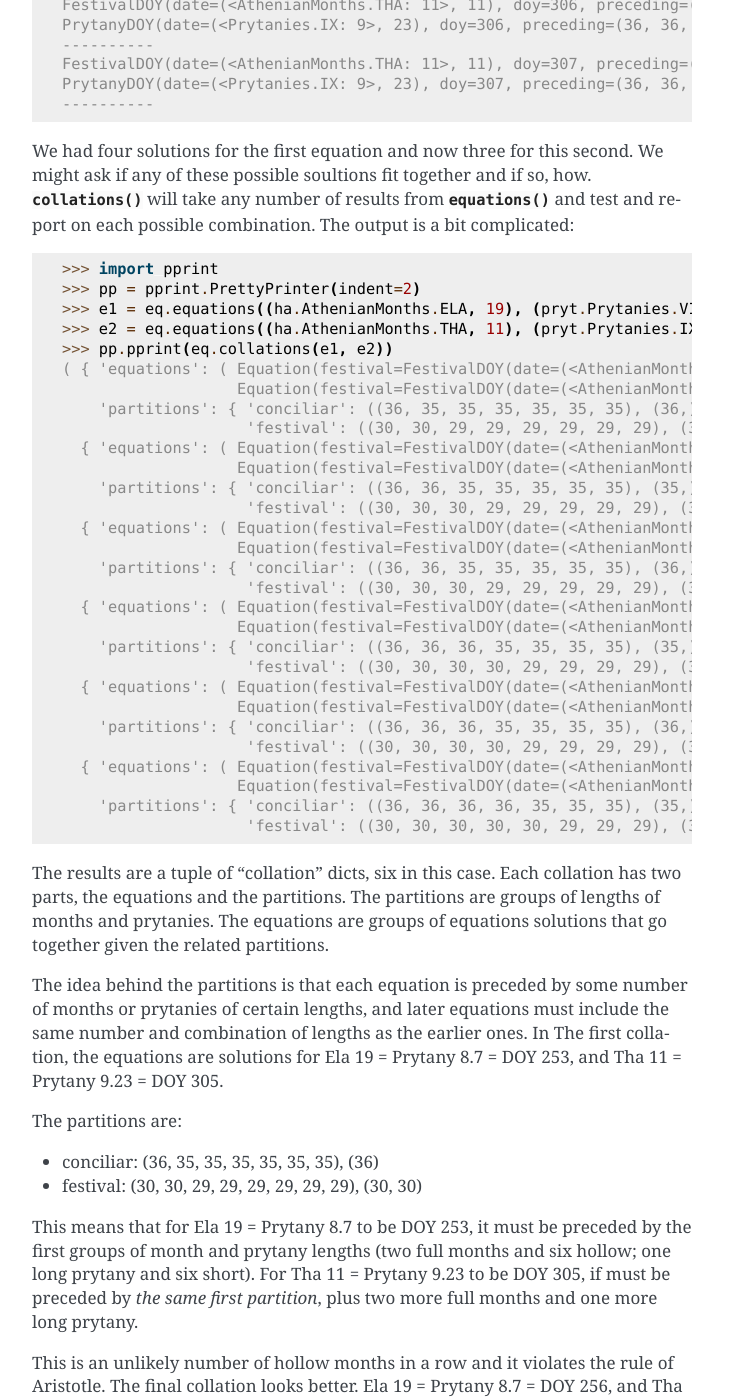
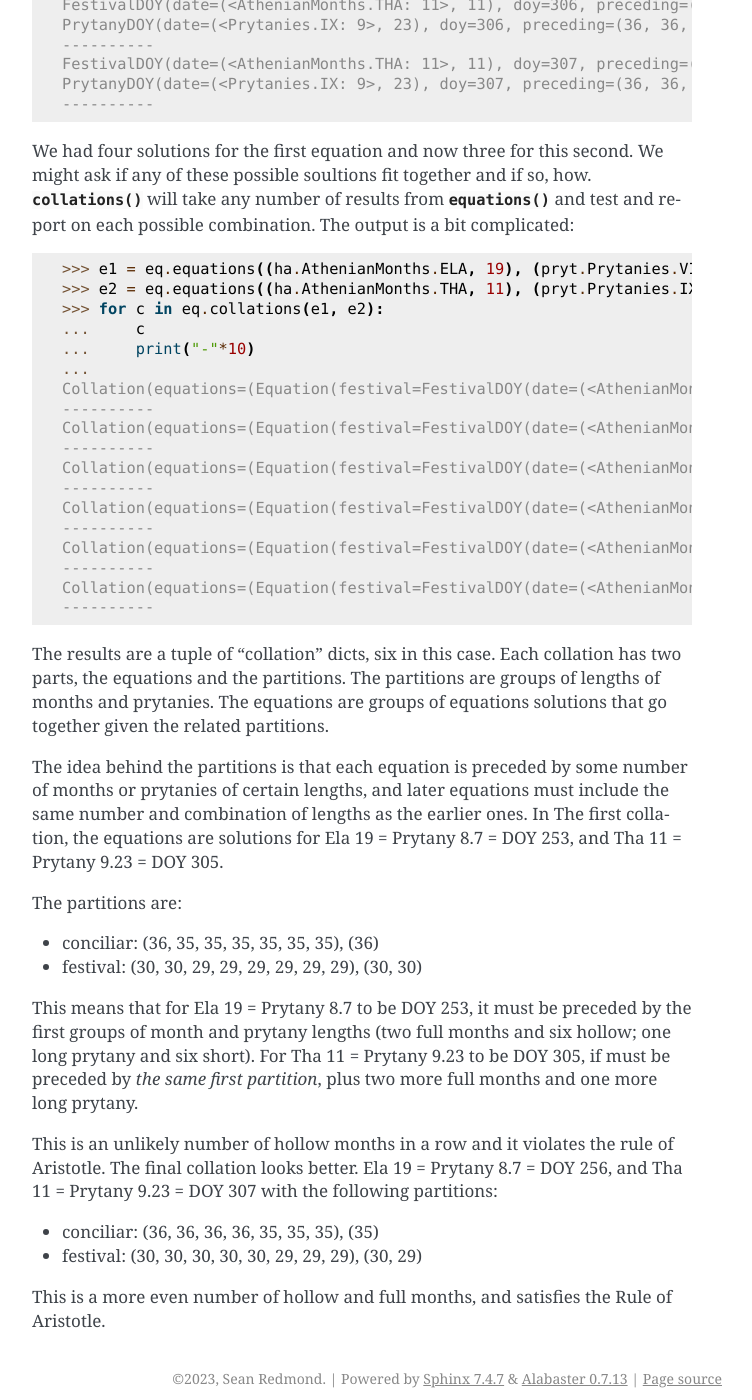
Before and after one commit to seanredmond/heniautos, a Sphinx documentation site: the page built from docs/equations.rst, in a window 1280 px wide and 1400 px high, scrolled down 4884 px. Shown: the whole window, without its empty margins (388-1140 px from the left). Built offline with Sphinx 7.4.7, drawn with Linux system fonts in a browser that asks for light colours; pages that are not in the unit, such as notebooks, are missing from menus; cross-references to code outside the pages are shown as plain code; some of the changed text lies outside the part shown.

Commit message:
Make namedtuples for partitions and collations

```diff
--- a/docs/equations.rst
+++ b/docs/equations.rst
@@ -135,7 +135,7 @@ containing the month constant and date, a tuple (or list) with the
 prytany constant and date, and the prytany type:
 
 >>> eq.equations((ha.AthenianMonths.MET, 9), (pryt.Prytanies.I, 39), pryt.prytany_type(-332))
-(Equation(festival=FestivalDOY(date=(<AthenianMonths.MET: 2>, 9), doy=39, preceding=(30,), intercalation=False), prytany=PrytanyDOY(date=(<Prytanies.I: 1>, 39), doy=39, preceding=(), intercalation=True)),)
+(Equation(festival=FestivalDOY(date=(<AthenianMonths.MET: 2>, 9), doy=39, preceding=(30,), intercalation=False), conciliar=PrytanyDOY(date=(<Prytanies.I: 1>, 39), doy=39, preceding=(), intercalation=True)),)
 
 
 The return value is a tuple of solutions. Each solution is a tuple
@@ -153,7 +153,7 @@ inscriptions from the year 332/331: `IG II³,1 344
 
 >>> for e in eq.equations((ha.AthenianMonths.ELA, 19), (pryt.Prytanies.VIII, 7), pryt.prytany_type(-331)):
 ...     e.festival
-...     e.prytany
+...     e.conciliar
 ...     print("-"*10)
 ...
 FestivalDOY(date=(<AthenianMonths.ELA: 9>, 19), doy=253, preceding=(30, 30, 29, 29, 29, 29, 29, 29), intercalation=False)
@@ -244,35 +244,24 @@ and if so, how. :py:func:`collations` will take any number of results
 from :py:func:`equations` and test and report on each possible
 combination. The output is a bit complicated:
 
->>> import pprint
->>> pp = pprint.PrettyPrinter(indent=2)
 >>> e1 = eq.equations((ha.AthenianMonths.ELA, 19), (pryt.Prytanies.VIII, 7), pryt.prytany_type(-331))
 >>> e2 = eq.equations((ha.AthenianMonths.THA, 11), (pryt.Prytanies.IX, 23), pryt.prytany_type(-331))
->>> pp.pprint(eq.collations(e1, e2))
-( { 'equations': ( Equation(festival=FestivalDOY(date=(<AthenianMonths.ELA: 9>, 19), doy=253, preceding=(30, 30, 29, 29, 29, 29, 29, 29), intercalation=False), prytany=PrytanyDOY(date=(<Prytanies.VIII: 8>, 7), doy=253, preceding=(36, 35, 35, 35, 35, 35, 35), intercalation=False)),
-                   Equation(festival=FestivalDOY(date=(<AthenianMonths.THA: 11>, 11), doy=305, preceding=(30, 30, 30, 30, 29, 29, 29, 29, 29, 29), intercalation=False), prytany=PrytanyDOY(date=(<Prytanies.IX: 9>, 23), doy=305, preceding=(36, 36, 35, 35, 35, 35, 35, 35), intercalation=False))),
-    'partitions': { 'conciliar': ((36, 35, 35, 35, 35, 35, 35), (36,)),
-                    'festival': ((30, 30, 29, 29, 29, 29, 29, 29), (30, 30))}},
-  { 'equations': ( Equation(festival=FestivalDOY(date=(<AthenianMonths.ELA: 9>, 19), doy=254, preceding=(30, 30, 30, 29, 29, 29, 29, 29), intercalation=False), prytany=PrytanyDOY(date=(<Prytanies.VIII: 8>, 7), doy=254, preceding=(36, 36, 35, 35, 35, 35, 35), intercalation=False)),
-                   Equation(festival=FestivalDOY(date=(<AthenianMonths.THA: 11>, 11), doy=305, preceding=(30, 30, 30, 30, 29, 29, 29, 29, 29, 29), intercalation=False), prytany=PrytanyDOY(date=(<Prytanies.IX: 9>, 23), doy=305, preceding=(36, 36, 35, 35, 35, 35, 35, 35), intercalation=False))),
-    'partitions': { 'conciliar': ((36, 36, 35, 35, 35, 35, 35), (35,)),
-                    'festival': ((30, 30, 30, 29, 29, 29, 29, 29), (30, 29))}},
-  { 'equations': ( Equation(festival=FestivalDOY(date=(<AthenianMonths.ELA: 9>, 19), doy=254, preceding=(30, 30, 30, 29, 29, 29, 29, 29), intercalation=False), prytany=PrytanyDOY(date=(<Prytanies.VIII: 8>, 7), doy=254, preceding=(36, 36, 35, 35, 35, 35, 35), intercalation=False)),
-                   Equation(festival=FestivalDOY(date=(<AthenianMonths.THA: 11>, 11), doy=306, preceding=(30, 30, 30, 30, 30, 29, 29, 29, 29, 29), intercalation=False), prytany=PrytanyDOY(date=(<Prytanies.IX: 9>, 23), doy=306, preceding=(36, 36, 36, 35, 35, 35, 35, 35), intercalation=False))),
-    'partitions': { 'conciliar': ((36, 36, 35, 35, 35, 35, 35), (36,)),
-                    'festival': ((30, 30, 30, 29, 29, 29, 29, 29), (30, 30))}},
-  { 'equations': ( Equation(festival=FestivalDOY(date=(<AthenianMonths.ELA: 9>, 19), doy=255, preceding=(30, 30, 30, 30, 29, 29, 29, 29), intercalation=False), prytany=PrytanyDOY(date=(<Prytanies.VIII: 8>, 7), doy=255, preceding=(36, 36, 36, 35, 35, 35, 35), intercalation=False)),
-                   Equation(festival=FestivalDOY(date=(<AthenianMonths.THA: 11>, 11), doy=306, preceding=(30, 30, 30, 30, 30, 29, 29, 29, 29, 29), intercalation=False), prytany=PrytanyDOY(date=(<Prytanies.IX: 9>, 23), doy=306, preceding=(36, 36, 36, 35, 35, 35, 35, 35), intercalation=False))),
-    'partitions': { 'conciliar': ((36, 36, 36, 35, 35, 35, 35), (35,)),
-                    'festival': ((30, 30, 30, 30, 29, 29, 29, 29), (30, 29))}},
-  { 'equations': ( Equation(festival=FestivalDOY(date=(<AthenianMonths.ELA: 9>, 19), doy=255, preceding=(30, 30, 30, 30, 29, 29, 29, 29), intercalation=False), prytany=PrytanyDOY(date=(<Prytanies.VIII: 8>, 7), doy=255, preceding=(36, 36, 36, 35, 35, 35, 35), intercalation=False)),
-                   Equation(festival=FestivalDOY(date=(<AthenianMonths.THA: 11>, 11), doy=307, preceding=(30, 30, 30, 30, 30, 30, 29, 29, 29, 29), intercalation=False), prytany=PrytanyDOY(date=(<Prytanies.IX: 9>, 23), doy=307, preceding=(36, 36, 36, 36, 35, 35, 35, 35), intercalation=False))),
-    'partitions': { 'conciliar': ((36, 36, 36, 35, 35, 35, 35), (36,)),
-                    'festival': ((30, 30, 30, 30, 29, 29, 29, 29), (30, 30))}},
-  { 'equations': ( Equation(festival=FestivalDOY(date=(<AthenianMonths.ELA: 9>, 19), doy=256, preceding=(30, 30, 30, 30, 30, 29, 29, 29), intercalation=False), prytany=PrytanyDOY(date=(<Prytanies.VIII: 8>, 7), doy=256, preceding=(36, 36, 36, 36, 35, 35, 35), intercalation=False)),
-                   Equation(festival=FestivalDOY(date=(<AthenianMonths.THA: 11>, 11), doy=307, preceding=(30, 30, 30, 30, 30, 30, 29, 29, 29, 29), intercalation=False), prytany=PrytanyDOY(date=(<Prytanies.IX: 9>, 23), doy=307, preceding=(36, 36, 36, 36, 35, 35, 35, 35), intercalation=False))),
-    'partitions': { 'conciliar': ((36, 36, 36, 36, 35, 35, 35), (35,)),
-                    'festival': ((30, 30, 30, 30, 30, 29, 29, 29), (30, 29))}})
+>>> for c in eq.collations(e1, e2):
+...     c
+...     print("-"*10)
+...
+Collation(equations=(Equation(festival=FestivalDOY(date=(<AthenianMonths.ELA: 9>, 19), doy=253, preceding=(30, 30, 29, 29, 29, 29, 29, 29), intercalation=False), conciliar=PrytanyDOY(date=(<Prytanies.VIII: 8>, 7), doy=253, preceding=(36, 35, 35, 35, 35, 35, 35), intercalation=False)), Equation(festival=FestivalDOY(date=(<AthenianMonths.THA: 11>, 11), doy=305, preceding=(30, 30, 30, 30, 29, 29, 29, 29, 29, 29), intercalation=False), conciliar=PrytanyDOY(date=(<Prytanies.IX: 9>, 23), doy=305, preceding=(36, 36, 35, 35, 35, 35, 35, 35), intercalation=False))), partitions=Partition(festival=((30, 30, 29, 29, 29, 29, 29, 29), (30, 30)), conciliar=((36, 35, 35, 35, 35, 35, 35), (36,))))
+----------
+Collation(equations=(Equation(festival=FestivalDOY(date=(<AthenianMonths.ELA: 9>, 19), doy=254, preceding=(30, 30, 30, 29, 29, 29, 29, 29), intercalation=False), conciliar=PrytanyDOY(date=(<Prytanies.VIII: 8>, 7), doy=254, preceding=(36, 36, 35, 35, 35, 35, 35), intercalation=False)), Equation(festival=FestivalDOY(date=(<AthenianMonths.THA: 11>, 11), doy=305, preceding=(30, 30, 30, 30, 29, 29, 29, 29, 29, 29), intercalation=False), conciliar=PrytanyDOY(date=(<Prytanies.IX: 9>, 23), doy=305, preceding=(36, 36, 35, 35, 35, 35, 35, 35), intercalation=False))), partitions=Partition(festival=((30, 30, 30, 29, 29, 29, 29, 29), (30, 29)), conciliar=((36, 36, 35, 35, 35, 35, 35), (35,))))
+----------
+Collation(equations=(Equation(festival=FestivalDOY(date=(<AthenianMonths.ELA: 9>, 19), doy=254, preceding=(30, 30, 30, 29, 29, 29, 29, 29), intercalation=False), conciliar=PrytanyDOY(date=(<Prytanies.VIII: 8>, 7), doy=254, preceding=(36, 36, 35, 35, 35, 35, 35), intercalation=False)), Equation(festival=FestivalDOY(date=(<AthenianMonths.THA: 11>, 11), doy=306, preceding=(30, 30, 30, 30, 30, 29, 29, 29, 29, 29), intercalation=False), conciliar=PrytanyDOY(date=(<Prytanies.IX: 9>, 23), doy=306, preceding=(36, 36, 36, 35, 35, 35, 35, 35), intercalation=False))), partitions=Partition(festival=((30, 30, 30, 29, 29, 29, 29, 29), (30, 30)), conciliar=((36, 36, 35, 35, 35, 35, 35), (36,))))
+----------
+Collation(equations=(Equation(festival=FestivalDOY(date=(<AthenianMonths.ELA: 9>, 19), doy=255, preceding=(30, 30, 30, 30, 29, 29, 29, 29), intercalation=False), conciliar=PrytanyDOY(date=(<Prytanies.VIII: 8>, 7), doy=255, preceding=(36, 36, 36, 35, 35, 35, 35), intercalation=False)), Equation(festival=FestivalDOY(date=(<AthenianMonths.THA: 11>, 11), doy=306, preceding=(30, 30, 30, 30, 30, 29, 29, 29, 29, 29), intercalation=False), conciliar=PrytanyDOY(date=(<Prytanies.IX: 9>, 23), doy=306, preceding=(36, 36, 36, 35, 35, 35, 35, 35), intercalation=False))), partitions=Partition(festival=((30, 30, 30, 30, 29, 29, 29, 29), (30, 29)), conciliar=((36, 36, 36, 35, 35, 35, 35), (35,))))
+----------
+Collation(equations=(Equation(festival=FestivalDOY(date=(<AthenianMonths.ELA: 9>, 19), doy=255, preceding=(30, 30, 30, 30, 29, 29, 29, 29), intercalation=False), conciliar=PrytanyDOY(date=(<Prytanies.VIII: 8>, 7), doy=255, preceding=(36, 36, 36, 35, 35, 35, 35), intercalation=False)), Equation(festival=FestivalDOY(date=(<AthenianMonths.THA: 11>, 11), doy=307, preceding=(30, 30, 30, 30, 30, 30, 29, 29, 29, 29), intercalation=False), conciliar=PrytanyDOY(date=(<Prytanies.IX: 9>, 23), doy=307, preceding=(36, 36, 36, 36, 35, 35, 35, 35), intercalation=False))), partitions=Partition(festival=((30, 30, 30, 30, 29, 29, 29, 29), (30, 30)), conciliar=((36, 36, 36, 35, 35, 35, 35), (36,))))
+----------
+Collation(equations=(Equation(festival=FestivalDOY(date=(<AthenianMonths.ELA: 9>, 19), doy=256, preceding=(30, 30, 30, 30, 30, 29, 29, 29), intercalation=False), conciliar=PrytanyDOY(date=(<Prytanies.VIII: 8>, 7), doy=256, preceding=(36, 36, 36, 36, 35, 35, 35), intercalation=False)), Equation(festival=FestivalDOY(date=(<AthenianMonths.THA: 11>, 11), doy=307, preceding=(30, 30, 30, 30, 30, 30, 29, 29, 29, 29), intercalation=False), conciliar=PrytanyDOY(date=(<Prytanies.IX: 9>, 23), doy=307, preceding=(36, 36, 36, 36, 35, 35, 35, 35), intercalation=False))), partitions=Partition(festival=((30, 30, 30, 30, 30, 29, 29, 29), (30, 29)), conciliar=((36, 36, 36, 36, 35, 35, 35), (35,))))
+----------
 
 
 The results are a tuple of "collation" dicts, six in this case. Each
```
Also changed, not shown: 2 other files.
